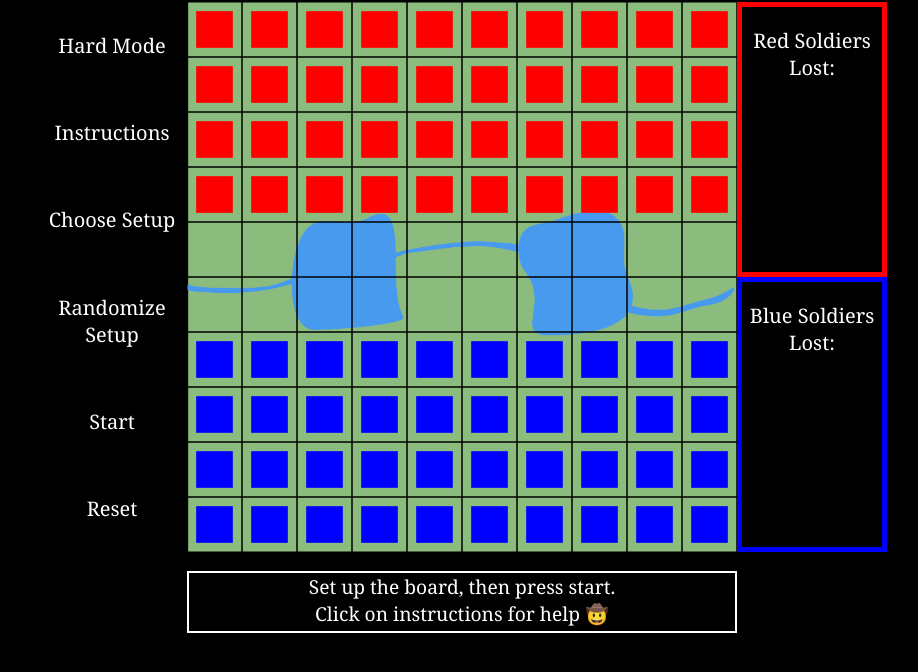
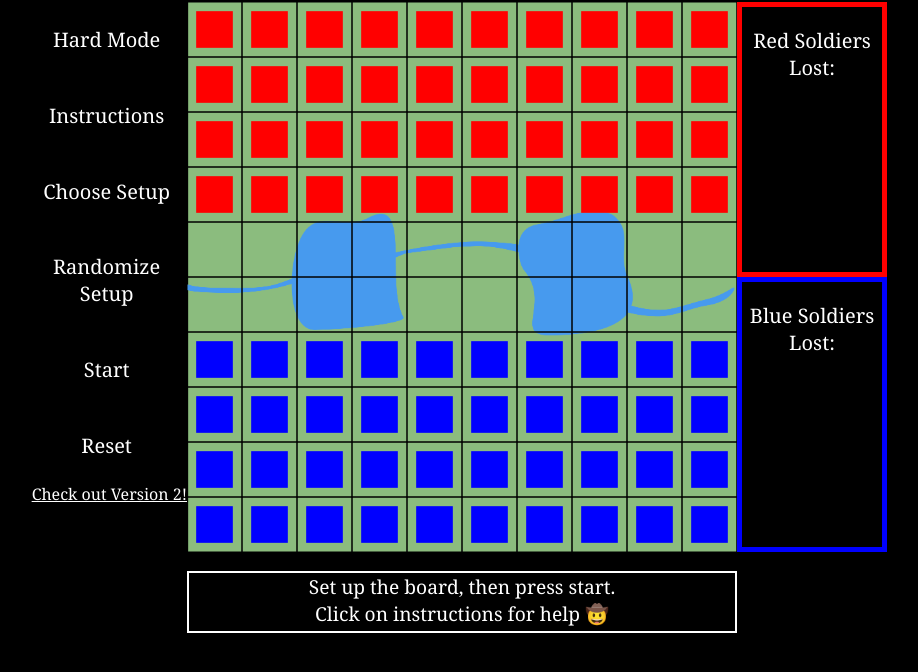
Before and after one commit to mitchdmarino/Project1, a plain HTML site: page index.html in a window 1280 px wide. Shown: the part 98-770 px from the top of the page, without its empty margins (178-1096 px from the left). Drawn offline with Linux system fonts and the light colour scheme.

Commit message:
adds react version link

```diff
--- a/index.html
+++ b/index.html
@@ -17,6 +17,7 @@
             <button id="randomize-setup">Randomize Setup</button>
             <button id="start">Start</button>
             <button id="reset">Reset</button>
+            <div><a style="color: white;" href="https://mitchdmarino.github.io/stratego-react/">Check out Version 2!</a></div>
         </aside>
         <aisde id="captured">
             <div id="red-box">
```
